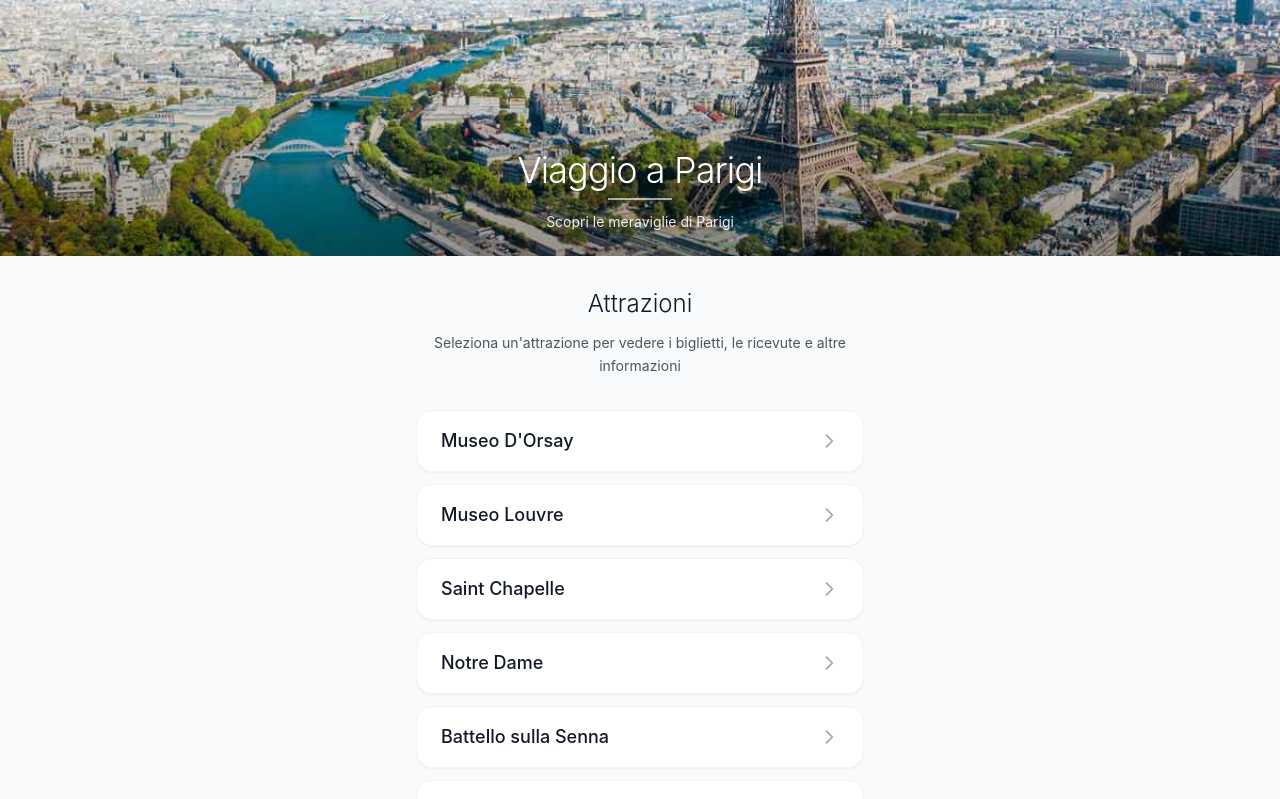
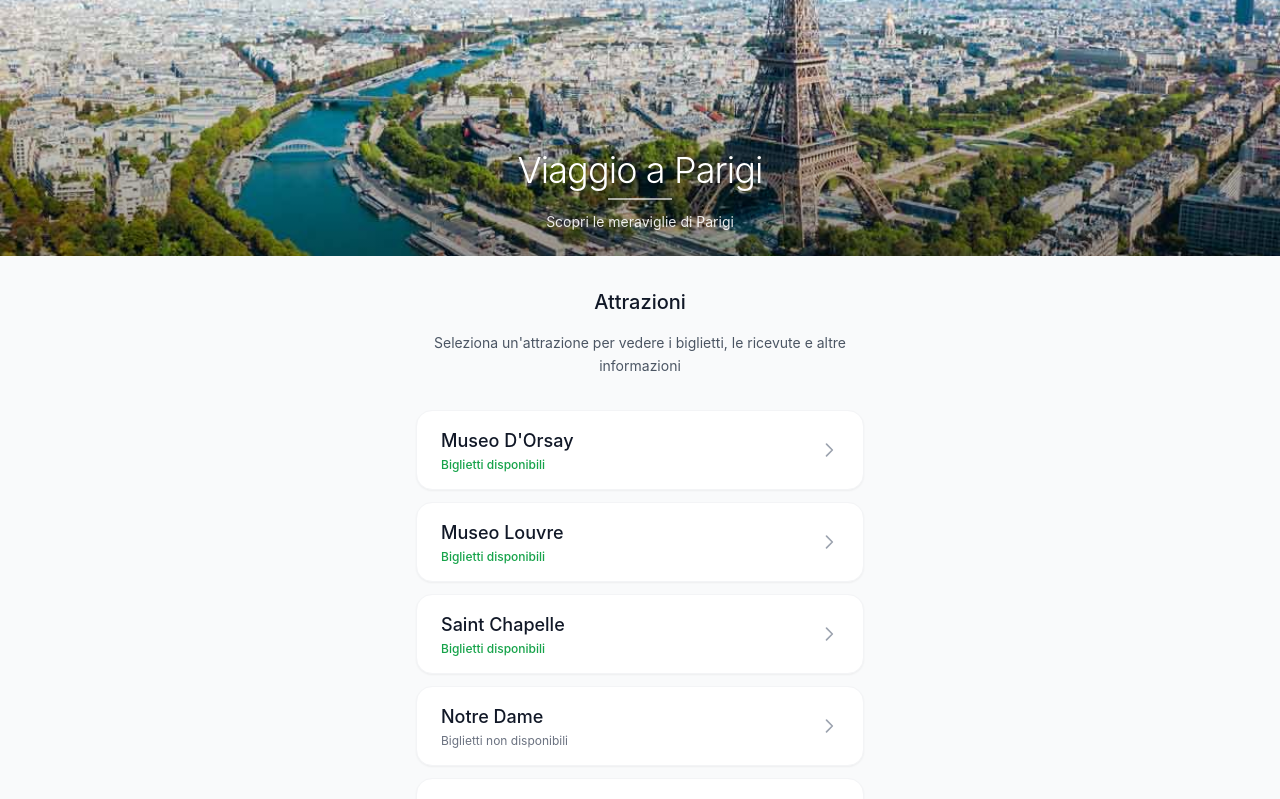
Before and after one commit to giuseppebuscio/parigi, a React (Create React App) app: page / in a window 1280 px wide. Shown: the top 799 px of the page. Built offline with nearby package versions, Linux system fonts and the light colour scheme.

Commit message:
Fix home

```diff
--- a/src/App.tsx
+++ b/src/App.tsx
@@ -1,7 +1,18 @@
-import React from 'react';
-import { BrowserRouter as Router, Routes, Route } from 'react-router-dom';
+import React, { useEffect } from 'react';
+import { BrowserRouter as Router, Routes, Route, useLocation } from 'react-router-dom';
 import HomePage from './pages/HomePage';
 import AttractionPage from './pages/AttractionPage';
+
+// Componente per tornare in cima alla pagina ad ogni cambio di route
+const ScrollToTop = () => {
+  const { pathname } = useLocation();
+
+  useEffect(() => {
+    window.scrollTo(0, 0);
+  }, [pathname]);
+
+  return null;
+};
 
 const attractions = [
   {
@@ -44,6 +55,7 @@ const attractions = [
 function App() {
   return (
     <Router>
+      <ScrollToTop />
       <div className="min-h-screen bg-gray-50">
         <Routes>
           <Route path="/" element={<HomePage attractions={attractions} />} />
--- a/src/pages/HomePage.tsx
+++ b/src/pages/HomePage.tsx
@@ -13,6 +13,12 @@ interface HomePageProps {
 
 const HomePage: React.FC<HomePageProps> = ({ attractions }) => {
   const navigate = useNavigate();
+
+  // Lista delle attrazioni con biglietti disponibili
+  const attractionsWithTickets = ['museo-dorsay', 'saint-chapelle', 'reggia-versailles', 'museo-louvre'];
+
+  // Attrazioni con biglietti acquistati
+  const attractionsPurchased = ['battello-senna'];
 
   return (
     <div className="min-h-screen bg-gray-50">
@@ -39,7 +45,7 @@ const HomePage: React.FC<HomePageProps> = ({ attractions }) => {
         <div className="max-w-md mx-auto">
           {/* Attractions Section Header */}
           <div className="text-center mb-8">
-            <h2 className="text-2xl font-light text-gray-900 mb-3">
+            <h2 className="text-xl font-medium text-gray-900 mb-4 text-center">
               Attrazioni
             </h2>
             <p className="text-sm text-gray-600 leading-relaxed">
@@ -56,9 +62,25 @@ const HomePage: React.FC<HomePageProps> = ({ attractions }) => {
               className="w-full bg-white rounded-2xl px-6 py-4 shadow-sm border border-gray-100 hover:shadow-md hover:bg-gray-50 transition-all duration-200 active:scale-95"
             >
               <div className="flex items-center justify-between">
-                <span className="text-lg font-medium text-gray-900 text-left">
-                  {attraction.name}
-                </span>
+                <div className="text-left">
+                  <div className="text-lg font-medium text-gray-900">
+                    {attraction.name}
+                  </div>
+                  <div className={`text-xs mt-0.5 ${
+                    attractionsWithTickets.includes(attraction.id)
+                      ? 'text-green-600 font-medium'
+                      : attractionsPurchased.includes(attraction.id)
+                      ? 'text-gray-500'
+                      : 'text-gray-500'
+                  }`}>
+                    {attractionsWithTickets.includes(attraction.id)
+                      ? 'Biglietti disponibili'
+                      : attractionsPurchased.includes(attraction.id)
+                      ? 'In arrivo il 15 ott'
+                      : 'Biglietti non disponibili'
+                    }
+                  </div>
+                </div>
                 <svg
                   className="w-5 h-5 text-gray-400"
                   fill="none"
```
